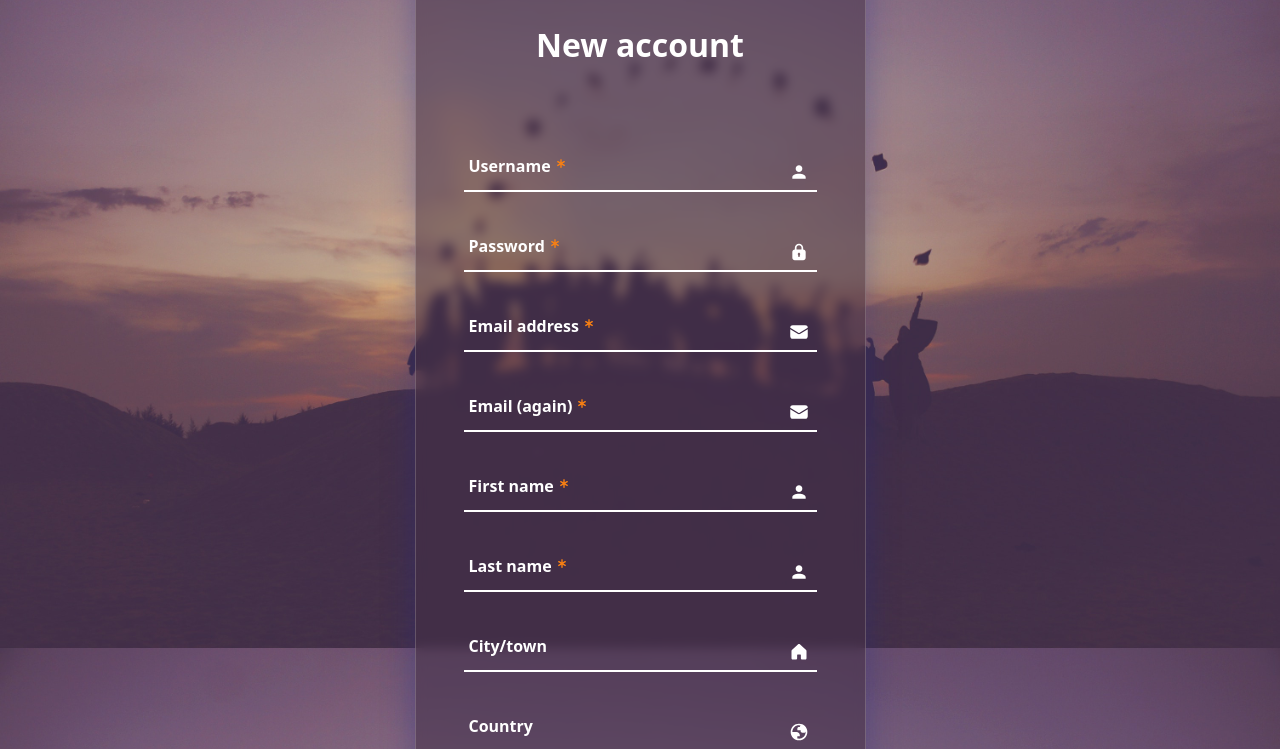
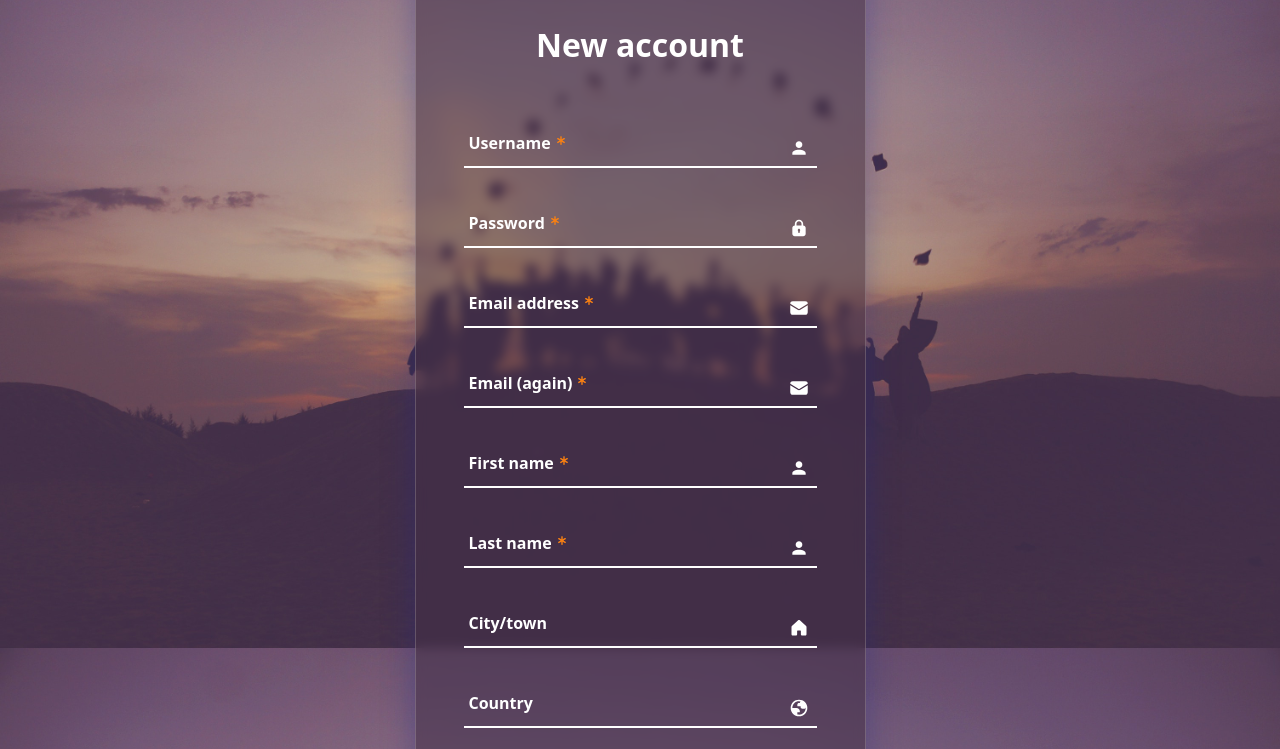
Before and after one commit to basiakedz/moodle-forms, a plain HTML site: page form3/index.html in a window 1280 px wide. Shown: the part 203-952 px from the top of the page. Drawn offline with nearby package versions, Linux system fonts and the light colour scheme.

Commit message:
updated some bootstrap classes

```diff
--- a/form3/index.html
+++ b/form3/index.html
@@ -4,7 +4,7 @@
     <meta charset="UTF-8" />
     <meta name="viewport" content="width=device-width, initial-scale=1.0" />
 
-    <title>Forms</title>
+    <title>Form3</title>
 
     <script src="/form3/main.js" defer></script>
 
@@ -34,24 +34,27 @@
                   <img
                     src="/form3/img/Moodle_Circle_M_Reversed_White_RGB.png"
                     alt="Moodle Logo"
-                    class="img"
+                    class="h-auto logo-custom"
                   />
-                  <h1 class="fw-bold my-5">New account</h1>
+                  <h1 class="fw-bold mt-5 mb-4">New account</h1>
                 </div>
 
                 <form
                   action=""
                   method="post"
                   novalidate
-                  class="overflow-y-auto"
+                  class="overflow-y-auto overflow-x-hidden"
                 >
-                  <div id="user-name-field" class="inputbox">
+                  <div
+                    id="user-name-field"
+                    class="inputbox-custom position-relative"
+                  >
                     <img
                       src="/form3/img/user.svg"
                       alt="user icon"
                       width="20"
                       height="20"
-                      class="icon"
+                      class="icon position-absolute"
                     />
                     <input
                       id="id_username"
@@ -59,7 +62,7 @@
                       name="username"
                       placeholder="Username"
                     />
-                    <label for="id_username" class="fw-bold"
+                    <label for="id_username" class="fw-bold position-absolute"
                       >Username<img
                         src="/form3/img/asterisk.svg"
                         alt="asterisk"
@@ -70,13 +73,16 @@
                     </label>
                   </div>
 
-                  <div id="password-field" class="inputbox">
+                  <div
+                    id="password-field"
+                    class="inputbox-custom position-relative"
+                  >
                     <img
                       src="/form3/img/padlock.svg"
                       alt="padlock icon"
                       width="20"
                       height="20"
-                      class="icon"
+                      class="icon position-absolute"
                     />
                     <input
                       id="id_password"
@@ -84,7 +90,9 @@
                       name="password"
                       placeholder="Password"
                     />
-                    <label for="id_password" class="fw-bold"
+                    <label
+                      for="id_password"
+                      class="fw-bold position-absolute w-100"
                       >Password<img
                         src="/form3/img/asterisk.svg"
                         alt="asterisk"
@@ -94,13 +102,16 @@
                     /></label>
                   </div>
 
-                  <div id="email-field" class="inputbox">
+                  <div
+                    id="email-field"
+                    class="inputbox-custom position-relative"
+                  >
                     <img
                       src="/form3/img/envelope.svg"
                       alt="envelope icon"
                       width="20"
                       height="20"
-                      class="icon"
+                      class="icon position-absolute"
                     />
                     <input
                       id="id_email"
@@ -108,7 +119,9 @@
                       name="email"
                       placeholder="Email address"
                     />
-                    <label for="id_email" class="fw-bold"
+                    <label
+                      for="id_email"
+                      class="fw-bold position-absolute w-100"
                       >Email address<img
                         src="/form3/img/asterisk.svg"
                         alt="asterisk"
@@ -118,13 +131,16 @@
                     /></label>
                   </div>
 
-                  <div id="email-again-field" class="inputbox">
+                  <div
+                    id="email-again-field"
+                    class="inputbox-custom position-relative"
+                  >
                     <img
                       src="/form3/img/envelope.svg"
                       alt="envelope icon"
                       width="20"
                       height="20"
-                      class="icon"
+                      class="icon position-absolute"
                     />
                     <input
                       id="id_email2"
@@ -132,7 +148,9 @@
                       name="email2"
                       placeholder="Email (again)"
                     />
-                    <label for="id_email2" class="fw-bold"
+                    <label
+                      for="id_email2"
+                      class="fw-bold position-absolute w-100"
                       >Email (again)<img
                         src="/form3/img/asterisk.svg"
                         alt="asterisk"
@@ -142,13 +160,16 @@
                     /></label>
                   </div>
 
-                  <div id="first-name-field" class="inputbox">
+                  <div
+                    id="first-name-field"
+                    class="inputbox-custom position-relative"
+                  >
                     <img
                       src="/form3/img/user.svg"
                       alt="user icon"
                       width="20"
                       height="20"
-                      class="icon"
+                      class="icon position-absolute"
                     />
                     <input
                       id="id_firstname"
@@ -156,7 +177,9 @@
                       name="firstname"
                       placeholder="First name"
                     />
-                    <label for="id_firstname" class="fw-bold"
+                    <label
+                      for="id_firstname"
+                      class="fw-bold position-absolute w-100"
                       >First name<img
                         src="/form3/img/asterisk.svg"
                         alt="asterisk"
@@ -166,13 +189,16 @@
                     /></label>
                   </div>
 
-                  <div id="last-name-field" class="inputbox">
+                  <div
+                    id="last-name-field"
+                    class="inputbox-custom position-relative"
+                  >
                     <img
                       src="/form3/img/user.svg"
                       alt="user icon"
                       width="20"
                       height="20"
-                      class="icon"
+                      class="icon position-absolute"
                     />
                     <input
                       id="id_lastname"
@@ -180,7 +206,9 @@
                       name="lastname"
                       placeholder="Last name"
                     />
-                    <label for="id_lastname" class="fw-bold"
+                    <label
+                      for="id_lastname"
+                      class="fw-bold position-absolute w-100"
                       >Last name<img
                         src="/form3/img/asterisk.svg"
                         alt="asterisk"
@@ -190,13 +218,16 @@
                     /></label>
                   </div>
 
-                  <div id="city-field" class="inputbox">
+                  <div
+                    id="city-field"
+                    class="inputbox-custom position-relative"
+                  >
                     <img
                       src="/form3/img/house.svg"
                       alt="house icon"
                       width="20"
                       height="20"
-                      class="icon"
+                      class="icon position-absolute"
                     />
                     <input
                       id="id_city"
@@ -204,16 +235,21 @@
                       name="city"
                       placeholder="City/town"
                     />
-                    <label for="id_city" class="fw-bold">City/town </label>
+                    <label for="id_city" class="fw-bold position-absolute w-100"
+                      >City/town
+                    </label>
                   </div>
 
-                  <div id="country-field" class="inputbox">
+                  <div
+                    id="country-field"
+                    class="inputbox-custom position-relative"
+                  >
                     <img
                       src="/form3/img/globe.svg"
                       alt="globe icon"
                       width="20"
                       height="20"
-                      class="icon"
+                      class="icon position-absolute"
                     />
                     <input
                       id="id_country"
@@ -221,7 +257,11 @@
                       name="country"
                       placeholder="Country"
                     />
-                    <label for="id_country" class="fw-bold">Country</label>
+                    <label
+                      for="id_country"
+                      class="fw-bold position-absolute w-100"
+                      >Country</label
+                    >
                   </div>
 
                   <div class="pb-3">
--- a/form3/style.css
+++ b/form3/style.css
@@ -14,21 +14,15 @@ body {
   border: 1px solid rgba(255, 255, 255, 0.18);
 }
 
-.img {
+.logo-custom {
   width: 5rem;
-  height: auto;
 }
 
-.inputbox {
-  position: relative;
+.inputbox-custom {
   margin: 30px 0;
-  width: 100%;
-  height: 50px;
-  border-bottom: 2px solid #fff;
 }
 
-.inputbox label {
-  position: absolute;
+.inputbox-custom label {
   left: 5px;
   transform: translateY(-50%);
   color: #fff;
@@ -45,18 +39,19 @@ input:placeholder-shown:not(:focus) ~ label {
   top: 50%;
 }
 
-.inputbox input {
+.inputbox-custom input {
+  height: 50px;
   width: 100%;
-  height: 50px;
   background: transparent;
   border: none;
   outline: none;
   padding: 0 35px 0 5px;
   color: #fff;
+  border-bottom: 2px solid #fff;
+  border-radius: 0px;
 }
 
 .icon {
-  position: absolute;
   right: 8px;
   color: #fff;
   top: 20px;
@@ -98,10 +93,13 @@ input:placeholder-shown:not(:focus) ~ label {
 }
 
 .btn-secondary:focus {
-  box-shadow: 0 0 10px 2px #6c757d;
   background-color: transparent;
   color: #30448b;
   text-decoration: underline;
+}
+
+.btn-secondary:focus-visible {
+  box-shadow: none;
 }
 
 .custom-required-text {
@@ -112,6 +110,7 @@ input:placeholder-shown:not(:focus) ~ label {
   color: #f98012;
   font-size: 12px;
   font-weight: 700;
+  display: block;
 }
 
 .is-invalid {
```
